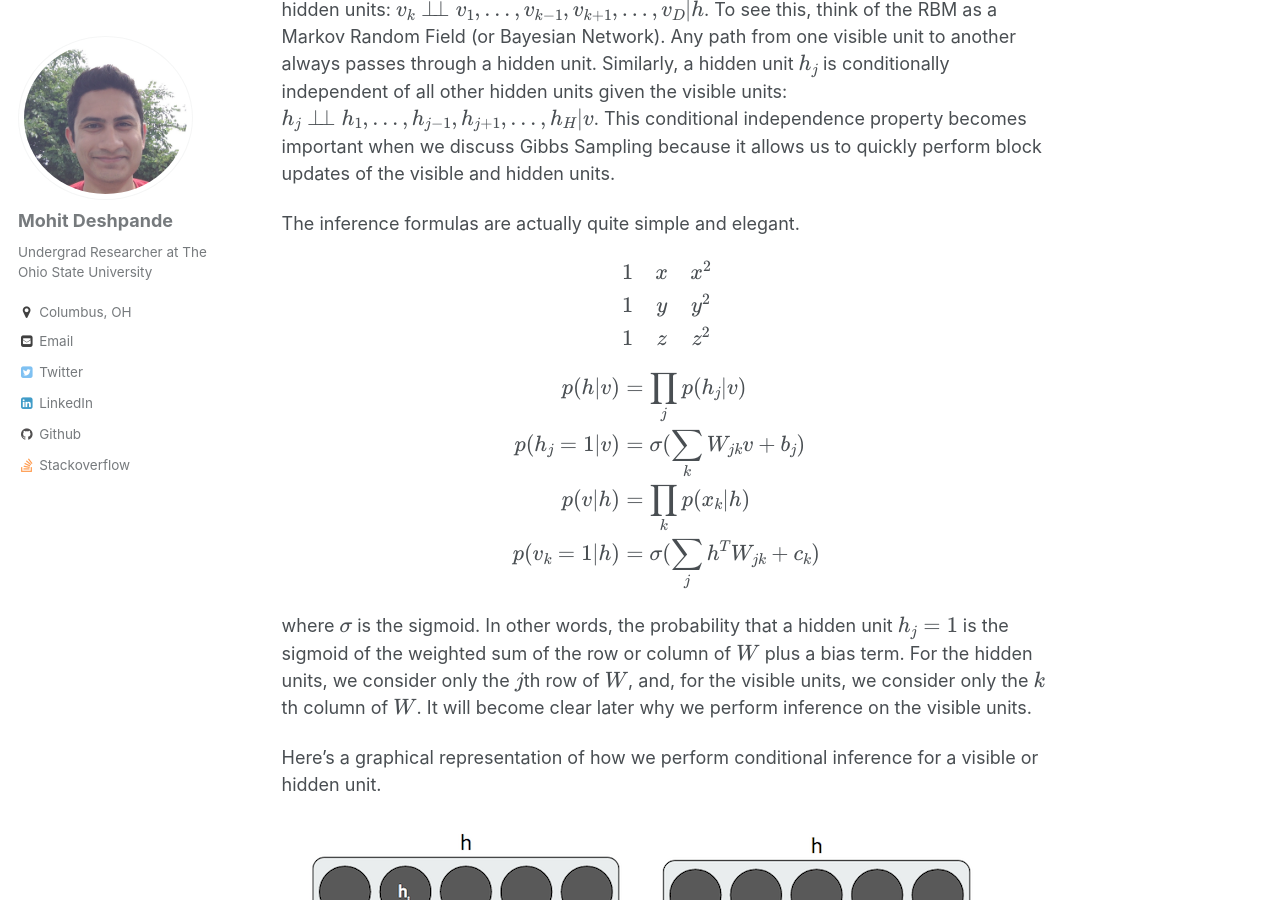
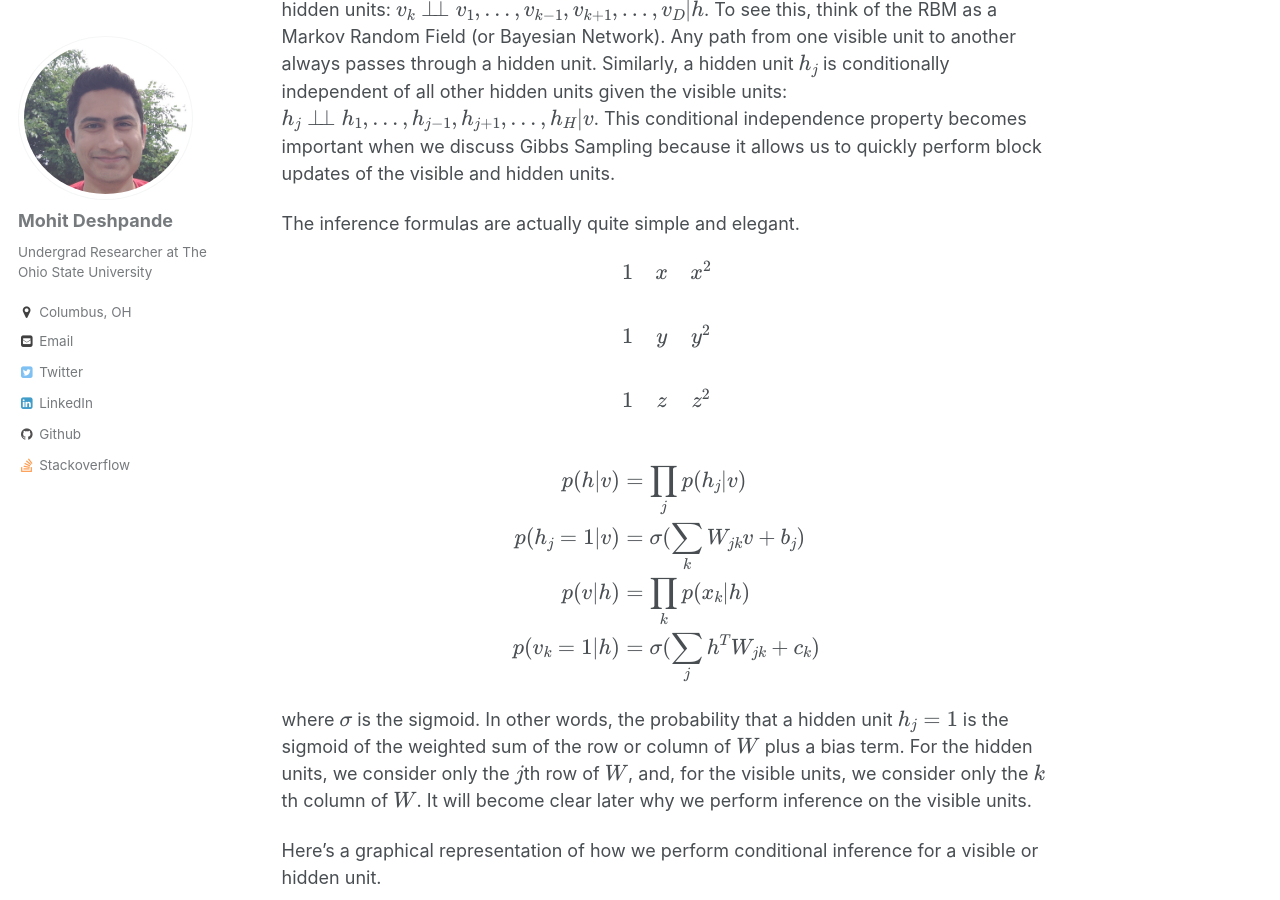
Before and after one commit to mohitd/mohitd.github.io, a Jekyll site: the page built from _posts/2017-11-25-rbms.md, in a window 1280 px wide and 900 px high, scrolled down 2171 px. Built offline with Jekyll 4.4.1, drawn with Linux system fonts in a browser that asks for light colours; formulas are drawn with MathJax 3.

```diff
--- a/_posts/2017-11-25-rbms.md
+++ b/_posts/2017-11-25-rbms.md
@@ -38,9 +38,9 @@ The inference formulas are actually quite simple and elegant.
 
 $$
     \begin{matrix}
-    1 & x & x^2 \\
-    1 & y & y^2 \\
-    1 & z & z^2 \\
+    1 & x & x^2 \\\\
+    1 & y & y^2 \\\\
+    1 & z & z^2 \\\\
     \end{matrix}
 $$
 
```
